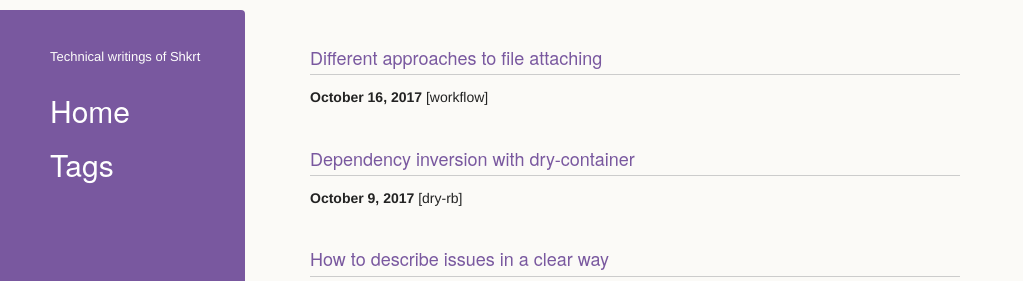
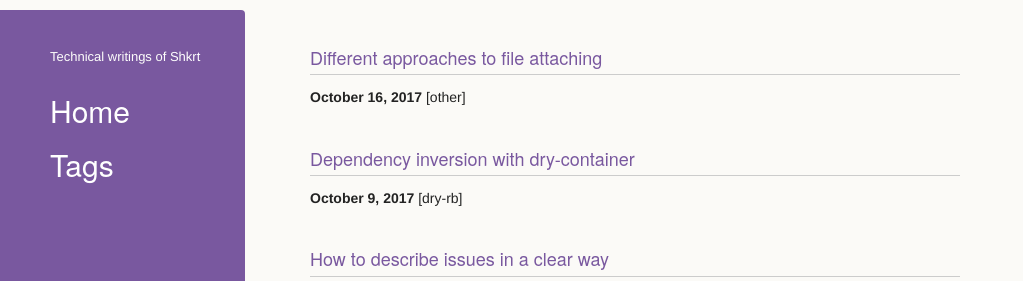
Before and after one commit to shkrt/Shkrt.github.io, a Jekyll site: the page built from index.md, in a window 1280 px wide. Shown: the top 281 px of the page, without its empty margins (0-1023 px from the left). Built offline with Jekyll 4.4.1, drawn with Linux system fonts in a browser that asks for light colours; a script that is not in the unit is left out.

```diff
--- a/_posts/2017-10-16-different-approaches-to-file-attaching.md
+++ b/_posts/2017-10-16-different-approaches-to-file-attaching.md
@@ -2,7 +2,7 @@
 layout: default
 title:  "Different approaches to file attaching"
 date:   2017-10-16 18:39:41 +0300
-category: workflow
+category: other
 ---
 
 # Different approaches to file attaching
```
Also changed, not shown: tags.md (+5 -0 lines).
